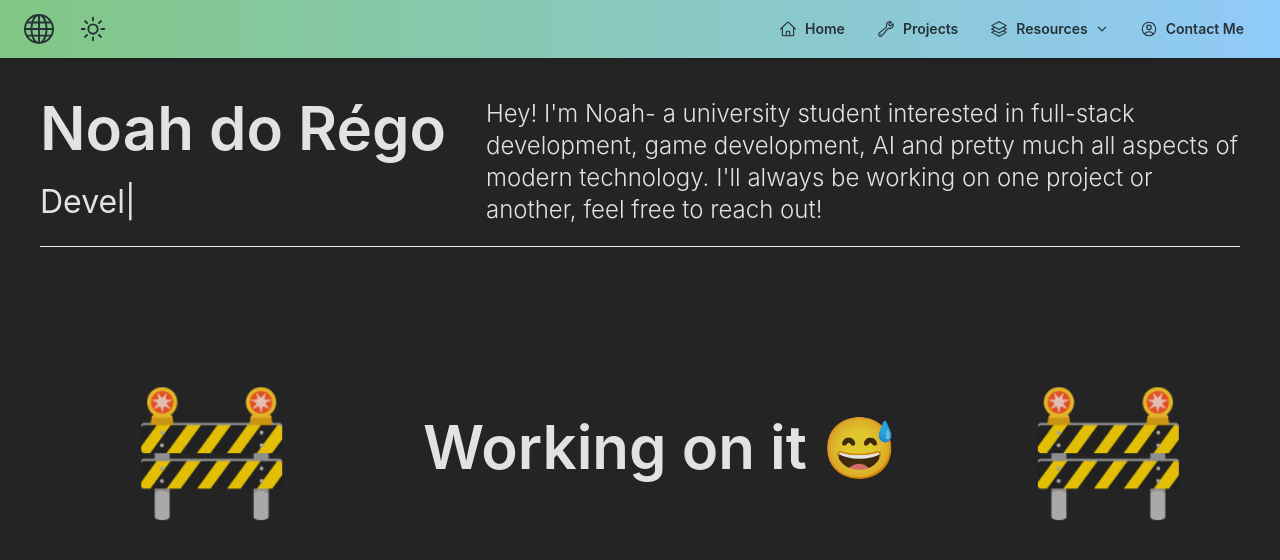
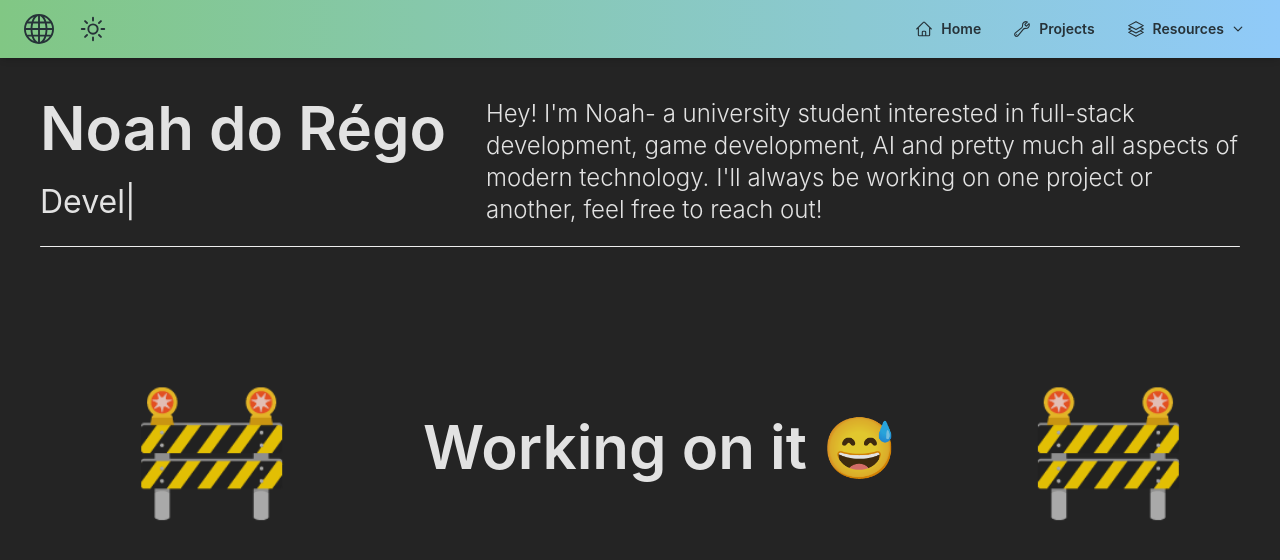
Before and after one commit to NoahdoRegoUO/personal-website, a React (Vite) app: page /personal-website/ in a window 1280 px wide. Shown: the top 560 px of the page. Built offline with nearby package versions, Linux system fonts and the light colour scheme.

Commit message:
Removed Contact page link

```diff
--- a/src/components/NavBar.tsx
+++ b/src/components/NavBar.tsx
@@ -14,7 +14,6 @@ import {
 } from "@material-tailwind/react";
 import {
   ChevronDownIcon,
-  UserCircleIcon,
   Bars3Icon,
   XMarkIcon,
   BookOpenIcon,
@@ -173,19 +172,6 @@ function NavList() {
       </Typography>
 
       <NavListMenu />
-
-      <Typography
-        as="a"
-        href="#"
-        variant="small"
-        color="blue-gray"
-        className="font-semibold"
-      >
-        <ListItem className="flex items-center gap-2 py-2 pr-4">
-          <UserCircleIcon className="h-[18px] w-[18px]" />
-          Contact Me
-        </ListItem>
-      </Typography>
     </List>
   );
 }
```
